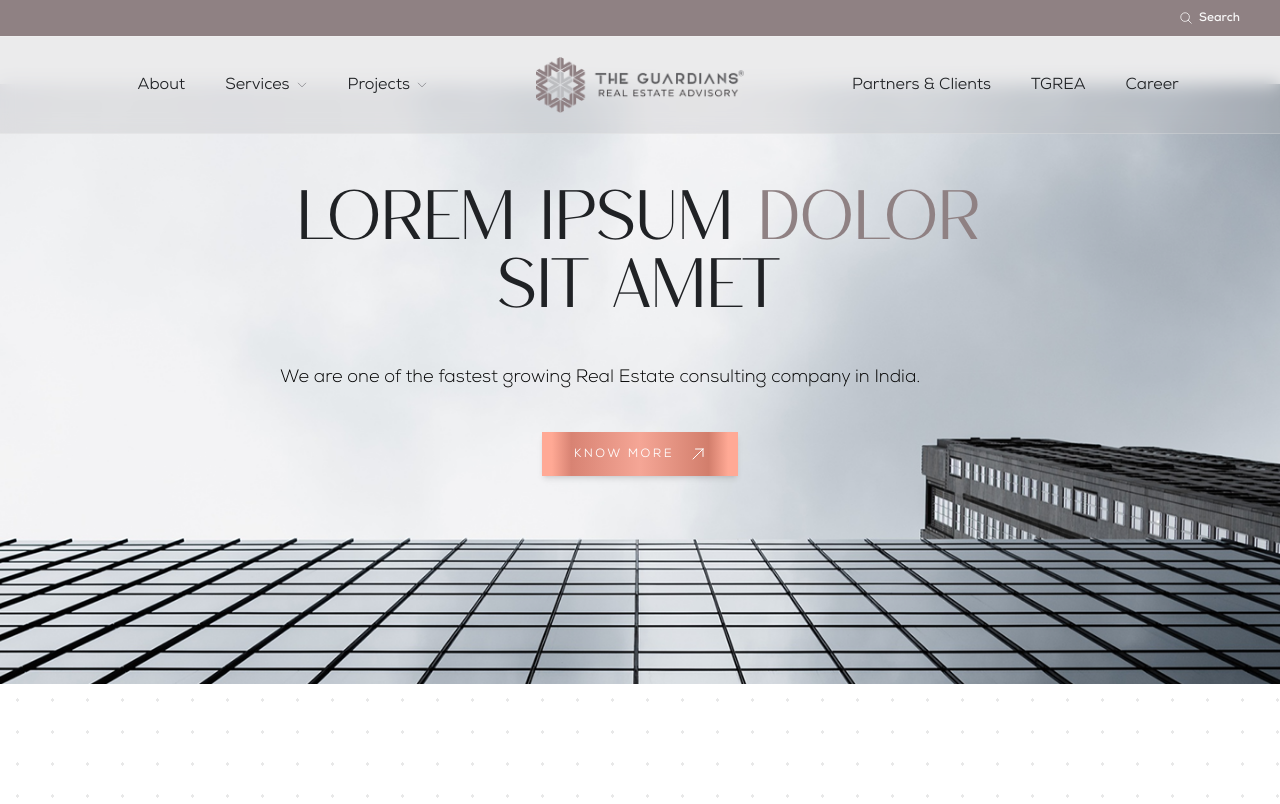
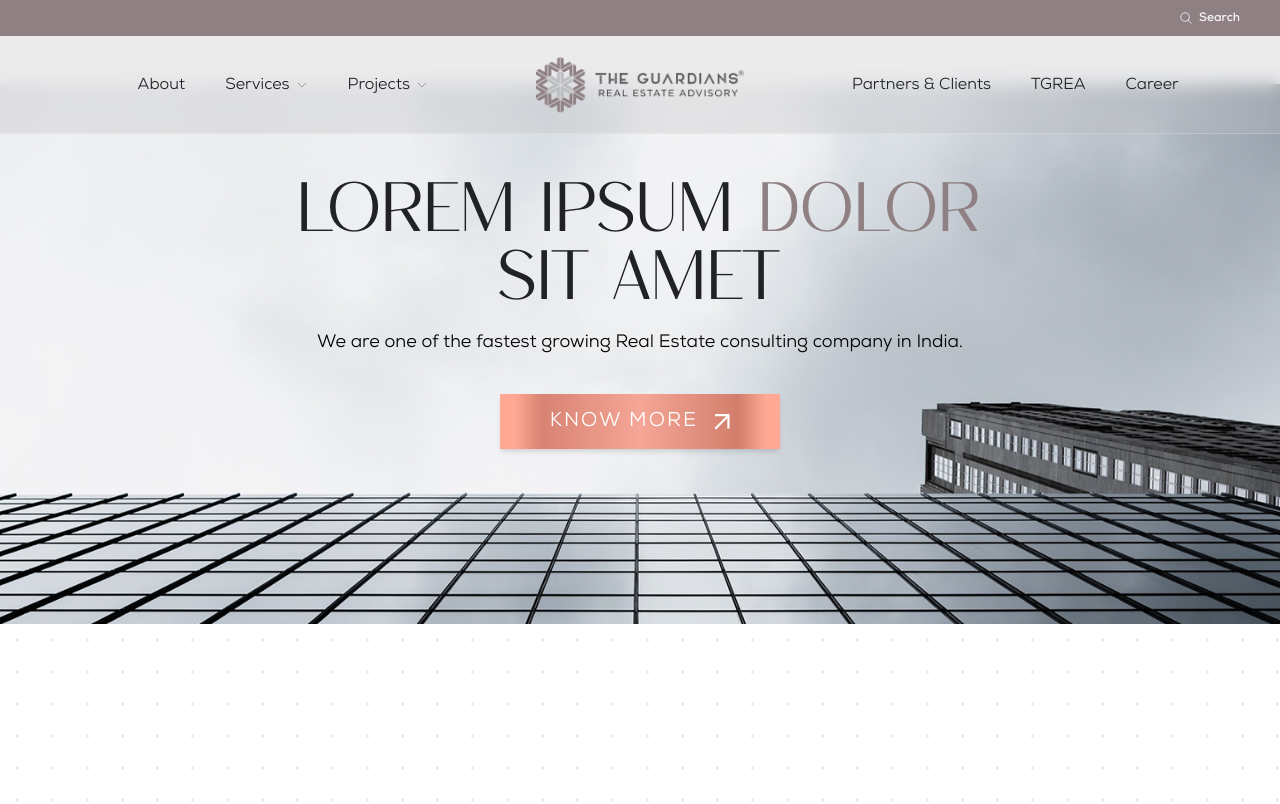
Before and after one commit to NAVIKNITIN/Guardians, a Next.js app: page / in a window 1280 px wide. Shown: the top 804 px of the page. Built offline with nearby package versions, Linux system fonts and the light colour scheme.

Commit message:
changes.

```diff
--- a/components/common/icons.tsx
+++ b/components/common/icons.tsx
@@ -22,18 +22,17 @@ export function IconArrowUpRight({ className }: { className?: string }) {
   return (
     <svg
       xmlns="http://www.w3.org/2000/svg"
-      viewBox="0 0 24 24"
+      viewBox="0 0 14 15"
       fill="none"
       stroke="currentColor"
-      strokeWidth="1.5"
+      strokeWidth="2"
       className={className}
       aria-hidden
     >
-      <path
-        strokeLinecap="round"
-        strokeLinejoin="round"
-        d="M4.5 19.5 19.5 4.5M19.5 4.5H8.25M19.5 4.5v11.25"
-      />
+      {/* Corner bracket (top + right edges) */}
+      <path d="M0.443481 1H13.0065V13.563" />
+      {/* Diagonal tail from bottom-left to top-right */}
+      <line x1="13.2702" y1="1.2701" x2="0.707171" y2="13.8331" />
     </svg>
   );
 }
--- a/components/sections/DividerSection.tsx
+++ b/components/sections/DividerSection.tsx
@@ -3,7 +3,7 @@
 import { Container } from "@/components/common/Container";
 import { IconArrowUpRight } from "@/components/common/icons";
 import { cn } from "@/utils/cn";
-import { motion, useMotionValue, useTransform, useSpring, useReducedMotion } from "framer-motion";
+import { motion, useMotionValue, useSpring, useTransform, useReducedMotion } from "framer-motion";
 import Image from "next/image";
 import Link from "next/link";
 import { useEffect, useRef } from "react";
@@ -133,7 +133,7 @@ function DeveloperProfileCard({
     <article
       id={articleId}
       className={cn(
-        "group relative flex h-full min-h-0 flex-col overflow-hidden",
+        "group relative flex h-full min-h-0 flex-col overflow-hidden ",
         FIGMA_CARD_BG,
         className,
       )}
@@ -160,7 +160,7 @@ function DeveloperProfileCard({
       />
 
       {/* Content — image LEFT (67%), text RIGHT (33%) via flex-row-reverse */}
-      <div className="relative z-10 flex min-h-[300px] flex-1 flex-col px-6 pb-6 pt-5 sm:px-8 sm:pb-8 sm:pt-6 lg:min-h-0 lg:h-full lg:flex-row-reverse lg:items-stretch lg:gap-0 lg:pb-0 lg:pl-0 lg:pr-[30px] lg:pt-5">
+      <div className="relative z-10 flex min-h-[300px]  flex-1 flex-col px-6 pb-6 pt-5 sm:px-8 sm:pb-8 sm:pt-6 lg:min-h-0 lg:h-full lg:flex-row-reverse lg:items-stretch lg:gap-0 lg:pb-0 lg:pl-0 lg:pr-[30px] lg:pt-5">
         {/* Text column — 33% on desktop, right side */}
         <div className="flex w-full min-w-0 flex-1 flex-col items-end justify-between gap-6 self-stretch text-right lg:h-full lg:min-h-0 lg:flex-none lg:w-[33%] lg:max-w-[33%] lg:pb-[30px]">
           <div className="flex shrink-0 items-center self-end">
@@ -279,23 +279,33 @@ export function DividerSection() {
     return subscribeToScroll(update);
   }, [sectionProgress]);
 
-  const smoothProgress = useSpring(sectionProgress, { stiffness: 100, damping: 30 });
+  /**
+   * Stiff spring: eases tiny jitter / steppy frames without the old loose spring lag.
+   * Reduced motion: follow scroll exactly (no spring).
+   */
+  const springProgress = useSpring(sectionProgress, {
+    stiffness: 520,
+    damping: 52,
+    mass: 0.12,
+    restDelta: 0.0005,
+  });
+  const drive = reduceMotion ? sectionProgress : springProgress;
 
   const transformClamp = { clamp: true } as const;
 
-  /** Split / cards / banner — wider input spans so each phase scrubs across more scroll (with taller track below). */
-  const leftSplitX = useTransform(smoothProgress, [0.12, 0.55], ["0%", "-100%"], transformClamp);
-  const rightSplitX = useTransform(smoothProgress, [0.12, 0.55], ["0%", "100%"], transformClamp);
-  const cardsScale = useTransform(smoothProgress, [0.12, 0.52], [0.92, 1], transformClamp);
-  const cardsOpacity = useTransform(smoothProgress, [0.12, 0.52], [0, 1], transformClamp);
+  /** Split / cards / banner — slightly wider windows + tall track = smoother, longer scrub. */
+  const leftSplitX = useTransform(drive, [0.08, 0.58], ["0%", "-100%"], transformClamp);
+  const rightSplitX = useTransform(drive, [0.08, 0.58], ["0%", "100%"], transformClamp);
+  const cardsScale = useTransform(drive, [0.08, 0.54], [0.92, 1], transformClamp);
+  const cardsOpacity = useTransform(drive, [0.08, 0.54], [0, 1], transformClamp);
 
   /** After split + cards ramp, fade the banner layer out so cards are fully unobstructed. */
-  const bannerLayerOpacity = useTransform(smoothProgress, [0.45, 0.72], [1, 0], transformClamp);
+  const bannerLayerOpacity = useTransform(drive, [0.46, 0.76], [1, 0], transformClamp);
 
   return (
     <section
       ref={sectionRef}
-      className="relative min-h-[200vh] bg-[#F2F2F2]"
+      className="relative min-h-[320vh] bg-[#F2F2F2]"
     >
       <div
         className="sticky flex min-h-0 w-full items-center justify-center overflow-hidden bg-[#F2F2F2] pb-4 lg:pb-0"
@@ -315,7 +325,10 @@ export function DividerSection() {
                   scale: reduceMotion ? 1 : cardsScale,
                   opacity: reduceMotion ? 1 : cardsOpacity,
                 }}
-                className="relative z-10 grid min-h-0 min-w-0 grid-cols-1 grid-rows-2 items-stretch gap-2 overflow-hidden rounded-sm shadow-[0_2px_20px_rgba(0,0,0,0.06)] max-lg:scale-100! max-lg:opacity-100! lg:min-h-[350px] lg:grid-cols-2 lg:grid-rows-1 lg:gap-[40px]"
+                className={cn(
+                  "relative z-10 grid min-h-0 min-w-0 grid-cols-1 grid-rows-2 items-stretch gap-2 overflow-hidden rounded-sm shadow-[0_2px_20px_rgba(0,0,0,0.06)] max-lg:scale-100! max-lg:opacity-100! lg:min-h-[350px] lg:grid-cols-2 lg:grid-rows-1 lg:gap-[40px]",
+                  FIGMA_CARD_BG,
+                )}
               >
                 <BuyerProfileCard />
                 <DeveloperProfileCard />
--- a/components/sections/HeroSection.tsx
+++ b/components/sections/HeroSection.tsx
@@ -11,7 +11,7 @@ export function HeroSection() {
       className={cn(
         "relative overflow-hidden bg-[#E4E4E4]",
         /* Cap height on short phones; fixed floors from sm upward */
-        "min-h-[min(35rem,92svh)] sm:min-h-[560px] lg:min-h-[600px]",
+        "min-h-[min(35rem,92svh)] sm:min-h-[560px] lg:min-h-[540px]",
         "pt-8 pb-12 sm:pt-14 sm:pb-14 lg:pb-16",
       )}
       aria-labelledby="hero-heading"
@@ -28,13 +28,13 @@ export function HeroSection() {
         />
       </div>
 
-      <Container className="relative z-10 pt-4 sm:pt-8 lg:pt-12">
+      <Container className="relative z-10 pt-4 sm:pt-8 lg:pt-10">
         <div className="mx-auto flex min-w-0 max-w-[760px] flex-col items-center px-2 text-center min-[400px]:px-3 sm:px-0">
           <h1
             id="hero-heading"
             className={cn(
-              "w-full max-w-[760px] qs-reg fw-100 not-italic uppercase tracking-[0.05em] text-[#202225]",
-              "text-[clamp(1.5rem,calc(0.65rem+4.5vw),70px)] leading-[1.05] sm:leading-none",
+              "w-full max-w-[760px] qs-reg not-italic uppercase tracking-[0.05em] text-[#202225]",
+              "text-[clamp(1.5rem,calc(0.65rem+4.5vw),70px)] leading-none",
             )}
           >
             <span className="block whitespace-normal sm:whitespace-nowrap">
@@ -45,8 +45,8 @@ export function HeroSection() {
           </h1>
           <p
             className={cn(
-              "mx-auto mt-6 max-w-[42rem] n-reg fw-300 leading-relaxed text-[#000000]",
-              "text-sm sm:mt-10 sm:text-base lg:mt-10 lg:text-lg lg:ml-[20px]",
+              "mx-auto mt-4 max-w-[42rem] n-reg lh-22 text-[#000000]",
+              "text-sm sm:mt-10 sm:text-base lg:mt-4 lg:text-[18px]",
             )}
           >
             We are one of the fastest growing Real Estate consulting company in
@@ -56,7 +56,7 @@ export function HeroSection() {
             <GradientCtaButton
               href="#about"
               variant="know-more"
-              className="w-full min-w-0 max-w-[280px] rounded-none border-0 text-xs tracking-[0.2em] focus-visible:outline focus-visible:outline-2 focus-visible:outline-offset-2 focus-visible:outline-[#B48183] sm:min-w-[180px] sm:max-w-none"
+              className="n-reg  fs-20 w-full min-w-0 max-w-[285px] max-h-[55px] rounded-none border-0 fw-700 text-sm lg:text-[20px] lg:px-[50px] lg:py-5 focus-visible:outline focus-visible:outline-2 focus-visible:outline-offset-2 focus-visible:outline-[#B48183] sm:min-w-[180px] sm:max-w-none"
             >
               KNOW MORE
             </GradientCtaButton>
```
